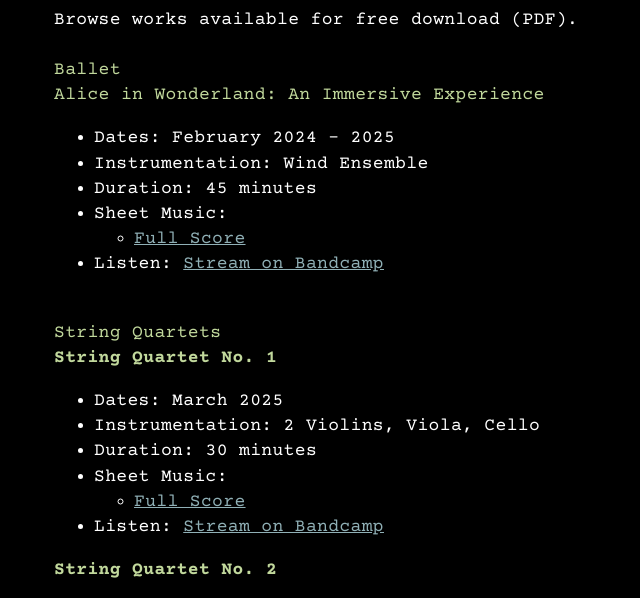
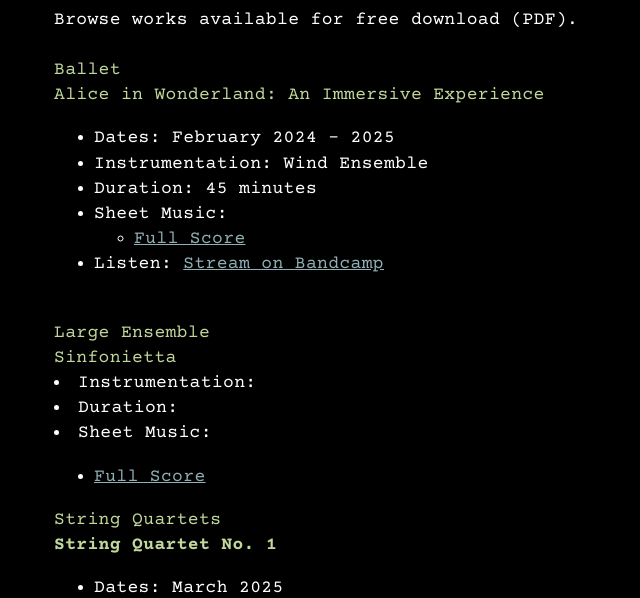
Before and after one commit to DominicMrakovcich/Composer, a plain HTML site: page sheetmusic.html in a window 1280 px wide. Shown: the part 159-757 px from the top of the page, without its empty margins (169-809 px from the left). Drawn offline with nearby package versions, Linux system fonts and the light colour scheme; a script that the page names is missing.

Commit message:
Add Large Ensemble section to sheetmusic.html

```diff
--- a/sheetmusic.html
+++ b/sheetmusic.html
@@ -37,6 +37,14 @@
         </section>
         <br>
 
+        <h2>Large Ensemble</h2>
+        <h3>Sinfonietta</h3>
+      <li>Instrumentation: </li>
+        <li>Duration: </li>
+        <li>Sheet Music:
+            <ul><li><a class="link" href="https://drive.google.com/file/d/1DTYd67W31xglY4cxcu_FbngkW2DKTr_5/view?usp=sharing">Full Score</a></ul>
+        </li>
+        </li>
       <h2>String Quartets</h2>
           <!-- String Quartet No. 3 Section -->
         <section id="string-quartet-1">
```
